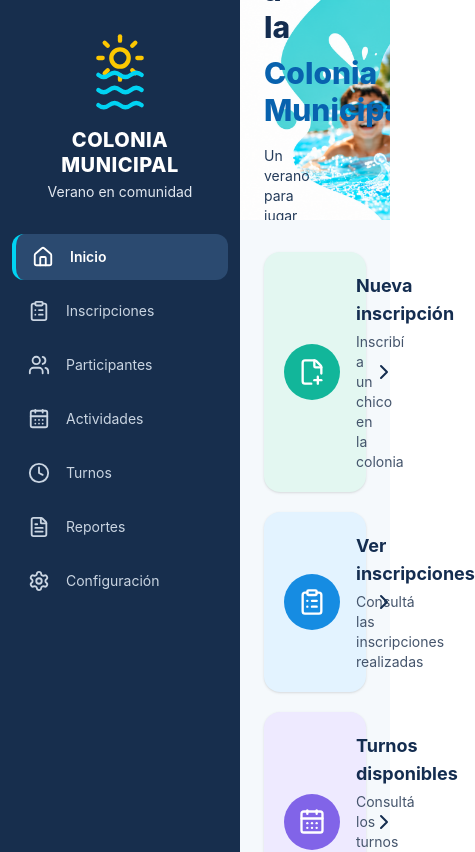
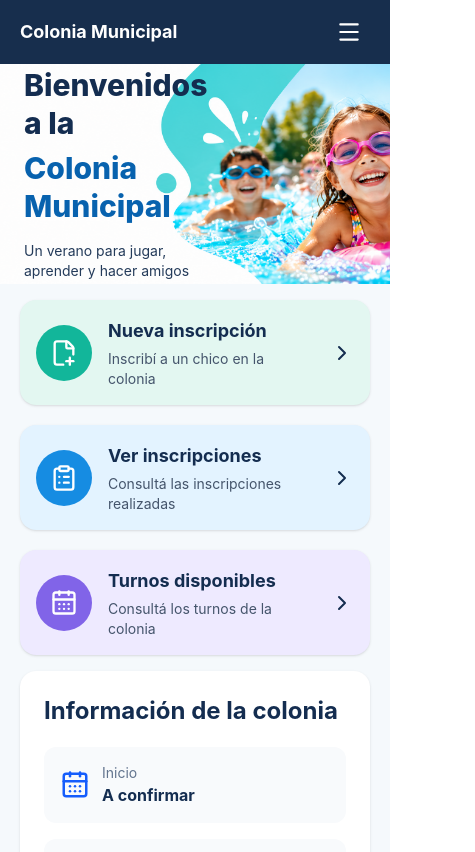
Before and after one commit to LoreDenhoff/AS1-ColoniaDeVacacionesMunicipal, a React (Vite) app in the folder frontend/: page / in a window 390 px wide. Shown: the top 852 px of the page, 475 px wide, since content can reach past the window. Built offline with nearby package versions, Linux system fonts and the light colour scheme.

Commit message:
feat:se agrego sidebar responsive

```diff
--- a/frontend/src/components/InformacionColonia.tsx
+++ b/frontend/src/components/InformacionColonia.tsx
@@ -53,7 +53,7 @@ function InformacionColonia() {
 
   return (
     <section
-      className="mt-5 grid grid-cols-1 gap-5 xl:grid-cols-5"
+      className="grid grid-cols-1 gap-4 xl:grid-cols-5"
       aria-label="Información general de la colonia"
     >
       <article className="rounded-2xl bg-white p-6 shadow-sm xl:col-span-3">
@@ -62,7 +62,6 @@ function InformacionColonia() {
         </h2>
 
         <div className="grid grid-cols-1 gap-4 sm:grid-cols-3">
-          {/* Inicio */}
           <div className="flex items-center gap-3 rounded-xl bg-slate-50 p-4">
             <CalendarDays size={30} className="shrink-0 text-blue-600" />
 
--- a/frontend/src/components/Sidebar.tsx
+++ b/frontend/src/components/Sidebar.tsx
@@ -1,4 +1,3 @@
-
 import { NavLink } from 'react-router-dom'
 import {
   House,
@@ -10,9 +9,14 @@ import {
   Settings,
   Waves,
   Sun,
+  X,
 } from 'lucide-react'
 
-function Sidebar() {
+interface SidebarProps {
+  onNavigate?: () => void
+}
+
+function Sidebar({ onNavigate }: SidebarProps) {
   const opciones = [
     { nombre: 'Inicio', ruta: '/', icono: House },
     { nombre: 'Inscripciones', ruta: '/inscripciones', icono: ClipboardList },
@@ -24,9 +28,19 @@ function Sidebar() {
   ]
 
   return (
-    <aside className="flex min-h-screen w-60 shrink-0 flex-col bg-[#172E4D] text-white">
+    <aside className="flex h-full min-h-dvh w-60 flex-col bg-[#172E4D] text-white">
 
-      {/* Logo de la colonia */}
+      <div className="flex justify-end px-4 pt-3 lg:hidden">
+        <button
+          type="button"
+          onClick={onNavigate}
+          aria-label="Cerrar menú"
+          className="rounded-lg p-2 hover:bg-white/10"
+        >
+          <X size={24} />
+        </button>
+      </div>
+
       <div className="px-6 pb-8 pt-8 text-center">
         <div className="mb-3 flex flex-col items-center">
           <Sun size={52} className="text-yellow-400" />
@@ -44,7 +58,6 @@ function Sidebar() {
         </p>
       </div>
 
-      {/* Opciones de navegación */}
       <nav
         className="flex-1 space-y-2 px-3"
         aria-label="Menú principal"
@@ -57,6 +70,7 @@ function Sidebar() {
               key={opcion.ruta}
               to={opcion.ruta}
               end={opcion.ruta === '/'}
+              onClick={onNavigate}
               className={({ isActive }) =>
                 `flex items-center gap-4 rounded-xl px-4 py-3 text-sm transition-colors ${
                   isActive
@@ -72,11 +86,11 @@ function Sidebar() {
         })}
       </nav>
 
-      {/* Pie del menú */}
       <div className="px-6 py-8 text-center text-slate-300">
         <p className="text-sm font-medium">
           Municipalidad
         </p>
+
         <p className="text-xs">
           Deportes y Recreación
         </p>
--- a/frontend/src/components/Tarjeta.tsx
+++ b/frontend/src/components/Tarjeta.tsx
@@ -1,4 +1,3 @@
-
 import { Link } from 'react-router-dom'
 import type { LucideIcon } from 'lucide-react'
 import { ChevronRight } from 'lucide-react'
@@ -50,8 +49,8 @@ function Tarjeta({
   )
 
   const estilos = `
-    flex min-h-[145px] items-center gap-4
-    rounded-2xl p-5 shadow-sm
+    flex min-h-[105px] items-center gap-4
+    rounded-2xl p-4 shadow-sm
     ${fondo}
   `
 
--- a/frontend/src/layouts/DashboardLayout.tsx
+++ b/frontend/src/layouts/DashboardLayout.tsx
@@ -1,12 +1,57 @@
-
+import { useState } from 'react'
 import { Outlet } from 'react-router-dom'
+import { Menu } from 'lucide-react'
 import Sidebar from '../components/Sidebar'
 
 function DashboardLayout() {
+  const [menuAbierto, setMenuAbierto] = useState(false)
+
   return (
-    <div className="flex min-h-screen bg-slate-50">
-      <Sidebar />
-      <div className="min-w-0 flex-1">
+    <div className="flex min-h-dvh bg-[#F5F9FC]">
+
+      <div className="hidden lg:block">
+        <Sidebar />
+      </div>
+
+      <header className="fixed left-0 right-0 top-0 z-30 flex h-16 items-center justify-between bg-[#172E4D] px-5 text-white lg:hidden">
+
+        <span className="text-lg font-bold">
+          Colonia Municipal
+        </span>
+
+        <button
+          type="button"
+          onClick={() => setMenuAbierto(true)}
+          aria-label="Abrir menú"
+          aria-expanded={menuAbierto}
+          aria-controls="menu-movil"
+          className="rounded-lg p-2 hover:bg-white/10"
+        >
+          <Menu size={26} />
+        </button>
+      </header>
+
+      {menuAbierto && (
+        <div
+          className="fixed inset-0 z-40 bg-black/50 lg:hidden"
+          onClick={() => setMenuAbierto(false)}
+          aria-hidden="true"
+        />
+      )}
+
+      <div
+        id="menu-movil"
+        className={`
+          fixed inset-y-0 left-0 z-50 w-60
+          transform transition-transform duration-300
+          lg:hidden
+          ${menuAbierto ? 'translate-x-0' : '-translate-x-full'}
+        `}
+      >
+        <Sidebar onNavigate={() => setMenuAbierto(false)} />
+      </div>
+
+      <div className="min-w-0 flex-1 pt-16 lg:pt-0">
         <Outlet />
       </div>
 
--- a/frontend/src/pages/InicioPage.tsx
+++ b/frontend/src/pages/InicioPage.tsx
@@ -4,19 +4,25 @@ import InformacionColonia from '../components/InformacionColonia'
 
 function InicioPage() {
   return (
-    <main className="min-h-screen bg-[#F5F9FC]">
+    <main className="flex min-h-screen flex-col bg-[#F5F9FC] xl:h-dvh xl:min-h-0">
 
-      {/* Banner de bienvenida */}
-      <BannerBienvenida />
+      {/* Banner */}
+      <div className="shrink-0">
+        <BannerBienvenida />
+      </div>
 
       {/* Contenido principal */}
-      <div className="px-6 py-8 lg:px-8">
+      <div className="flex min-h-0 flex-1 flex-col gap-4 px-5 py-4 lg:px-6">
 
         {/* Accesos rápidos */}
-        <AccesosRapidos />
+        <div className="shrink-0">
+          <AccesosRapidos />
+        </div>
 
         {/* Información de la colonia */}
-        <InformacionColonia />
+        <div className="min-h-0 flex-1">
+          <InformacionColonia />
+        </div>
 
       </div>
 
```
